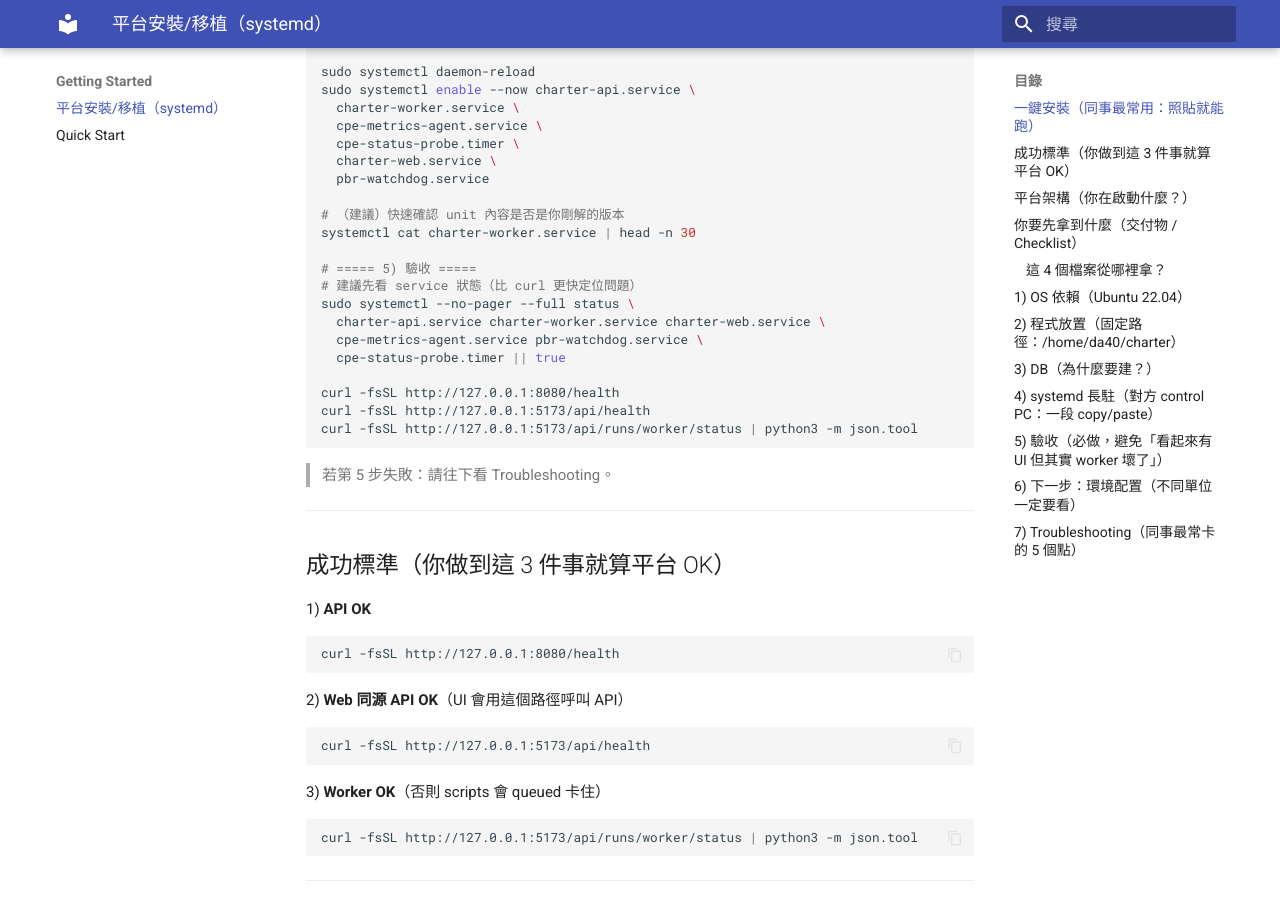
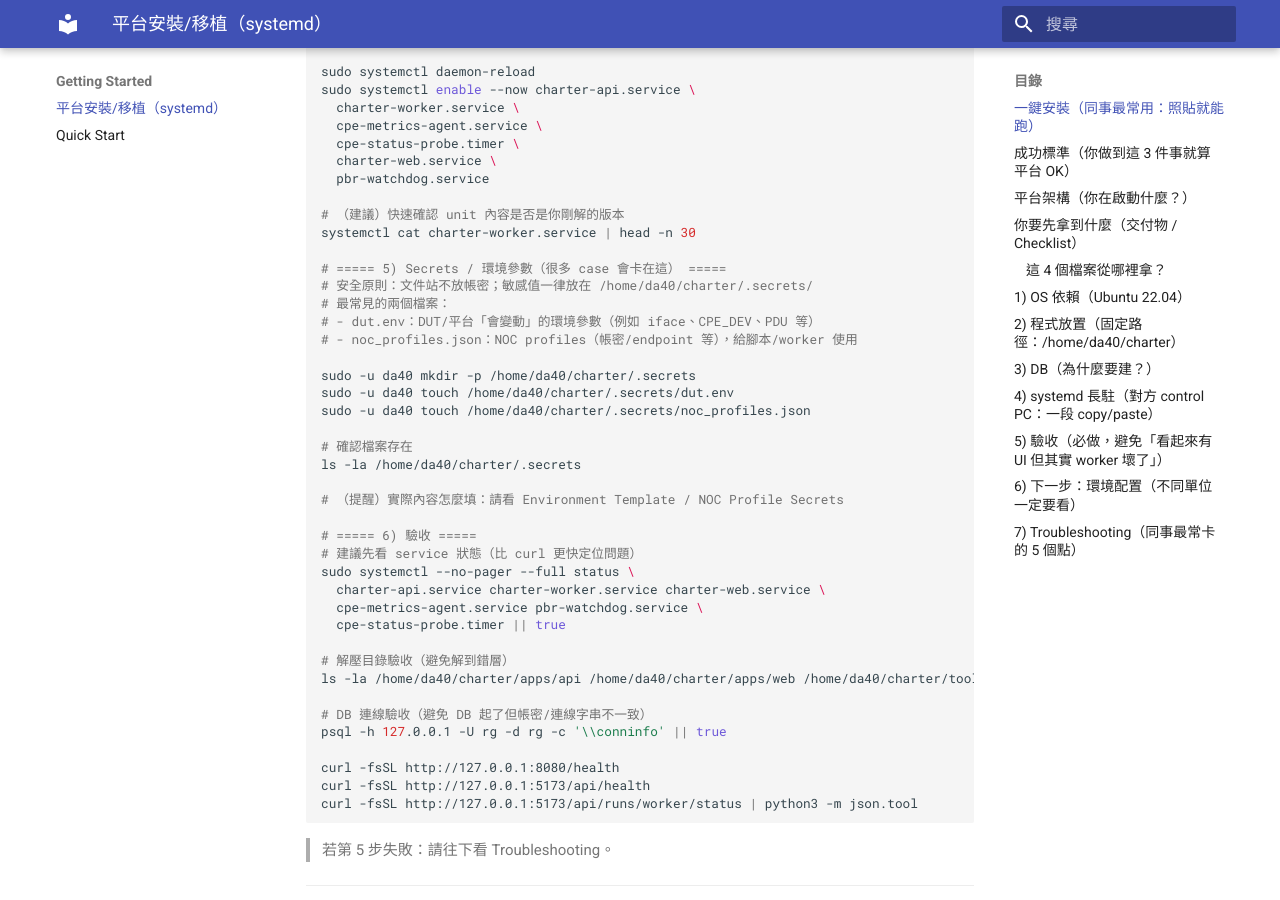
Before and after one commit to askeywifisit-ui/charter_project, an MkDocs documentation site: the page built from docs/charter_site/docs/getting_started/platform_install.md, in a window 1280 px wide and 900 px high, scrolled down 1905 px. Built offline with MkDocs 1.6.1 and Material for MkDocs 9.7.7, drawn with Linux system fonts in a browser that asks for light colours; comment, search, counter and statistics services are not loaded; some of the changed text lies outside the part shown.

Commit message:
docs: add .secrets (dut.env, noc_profiles.json) step and expand verification in one-liner

```diff
--- a/docs/charter_site/docs/getting_started/platform_install.md
+++ b/docs/charter_site/docs/getting_started/platform_install.md
@@ -101,12 +101,33 @@ sudo systemctl enable --now charter-api.service \
 # （建議）快速確認 unit 內容是否是你剛解的版本
 systemctl cat charter-worker.service | head -n 30
 
-# ===== 5) 驗收 =====
+# ===== 5) Secrets / 環境參數（很多 case 會卡在這） =====
+# 安全原則：文件站不放帳密；敏感值一律放在 /home/da40/charter/.secrets/
+# 最常見的兩個檔案：
+# - dut.env：DUT/平台「會變動」的環境參數（例如 iface、CPE_DEV、PDU 等）
+# - noc_profiles.json：NOC profiles（帳密/endpoint 等），給腳本/worker 使用
+
+sudo -u da40 mkdir -p /home/da40/charter/.secrets
+sudo -u da40 touch /home/da40/charter/.secrets/dut.env
+sudo -u da40 touch /home/da40/charter/.secrets/noc_profiles.json
+
+# 確認檔案存在
+ls -la /home/da40/charter/.secrets
+
+# （提醒）實際內容怎麼填：請看 Environment Template / NOC Profile Secrets
+
+# ===== 6) 驗收 =====
 # 建議先看 service 狀態（比 curl 更快定位問題）
 sudo systemctl --no-pager --full status \
   charter-api.service charter-worker.service charter-web.service \
   cpe-metrics-agent.service pbr-watchdog.service \
   cpe-status-probe.timer || true
+
+# 解壓目錄驗收（避免解到錯層）
+ls -la /home/da40/charter/apps/api /home/da40/charter/apps/web /home/da40/charter/tools
+
+# DB 連線驗收（避免 DB 起了但帳密/連線字串不一致）
+psql -h 127.0.0.1 -U rg -d rg -c '\\conninfo' || true
 
 curl -fsSL http://127.0.0.1:8080/health
 curl -fsSL http://127.0.0.1:5173/api/health
@@ -300,6 +321,7 @@ curl -fsSL http://127.0.0.1:5173/api/runs/worker/status | python3 -m json.tool
 
 1) [Environment Template（哪些欄位要替換）](../environment_template.md)
 2) [NOC profile / secrets（放哪裡、權限、template）](../handoff/noc_profile_secrets.md)
+   - 你在 control PC 上應該看到：`/home/da40/charter/.secrets/dut.env`、`/home/da40/charter/.secrets/noc_profiles.json`
 3) [交付環境表（同事照填）](../handoff/handoff_env_form.md)
 4) [Network iface 指南（最常踩雷）](../handoff/network_iface_guide.md)
 5) 驗證：
```
